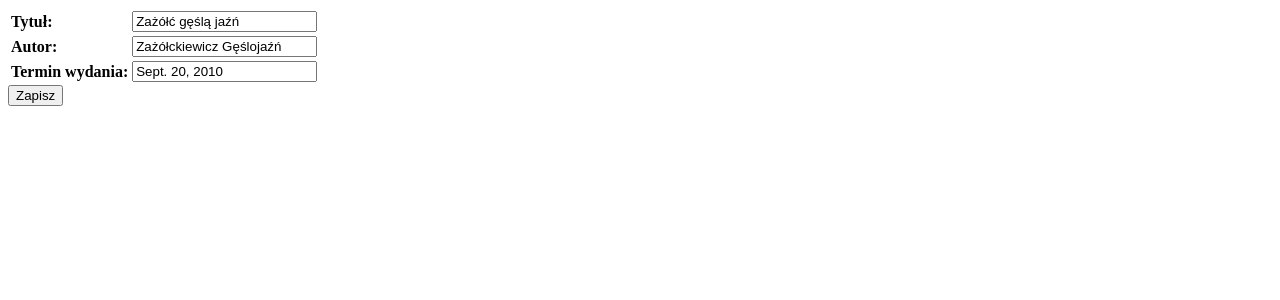
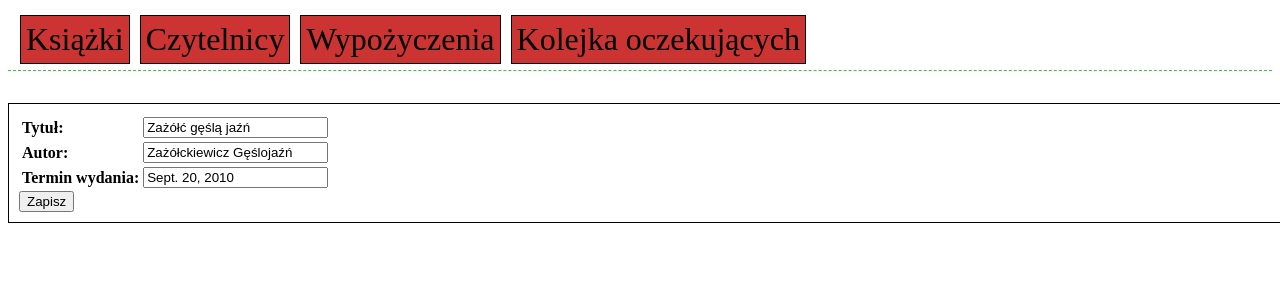
Before and after one commit to nickers/restdo, a Django app: template restdo/biblio/templates/biblio/book_edit.html in a window 1280 px wide. Shown: the top 300 px of the page. Run offline with Django 3.2, Linux system fonts and the light colour scheme; the template is opened without the code that fills it: values that come from a table or form of the project are taken from there, others are empty; data comes from the database, SQL or seed files in the repository; parts of the project's set-up code (start-up, migrations or seed data) failed here and were passed over.

Commit message:
client: book editing & adding is working

```diff
--- /dev/null
+++ b/restdo/biblio/templates/biblio/base.html
@@ -0,0 +1,54 @@
+<!DOCTYPE HTML PUBLIC "-//W3C//DTD HTML 4.01 Transitional//EN"
+	"http://www.w3.org/TR/html4/loose.dtd">
+<html>
+<head>
+	<title>biblio</title>
+	<style type="text/css">
+		.menu {
+			border: 0px solid #000;
+			padding: 7px;
+			border-bottom: 1px dashed #3c3;
+			height: 1.5em;
+			font-size: 2em;
+			margin-bottom: 1em;
+		}
+		.menu a {
+			padding: 5px;
+			background-color: #c33;
+			border: 1px solid #000;
+			color: #000;
+			text-decoration: none;
+			margin: 0 5px;
+			display: block;
+			float: left;
+		}
+		.menu a:hover {
+			background-color: #000;
+			color: #c33;
+		}
+
+		.edit_form {
+			width: 100%;
+			border: 1px solid #000;
+			padding: 10px;
+		}
+	</style>
+
+	{% block css %}
+	{% endblock %}
+
+</head>
+<body>
+
+<div class="menu">
+	<a href="{% url lista_ksiazek 0 %}">Książki</a>
+	<a href="">Czytelnicy</a>
+	<a href="">Wypożyczenia</a>
+	<a href="">Kolejka oczekujących</a>
+</div>
+
+{% block content %}
+{% endblock %}
+
+</body>
+</html>
--- a/restdo/biblio/templates/biblio/book_edit.html
+++ b/restdo/biblio/templates/biblio/book_edit.html
@@ -1,12 +1,8 @@
-<!DOCTYPE HTML PUBLIC "-//W3C//DTD HTML 4.01 Transitional//EN"
-	"http://www.w3.org/TR/html4/loose.dtd">
-<html>
-<head>
-	<title></title>
-</head>
-<body>
+{% extends "biblio/base.html" %}
 
-<form action="{% url edytuj_ksiazke book.id %}" method="post">
+{% block content %}
+
+<form class="edit_form" action="{% url edytuj_ksiazke book.id %}" method="post">
 	{% if book.id %}<input type="hidden" value="{{ book.id }}" name="id" />{% endif %}
 	<table>
 		<tr>
@@ -22,5 +18,4 @@
 	<input type="submit" value="Zapisz" />
 </form>
 
-</body>
-</html>
+{% endblock %}
```
Also changed, not shown: restdo/biblio/templates/biblio/books_list.html (+6 -9 lines), restdo/biblio/views.py (+6 -3 lines).
